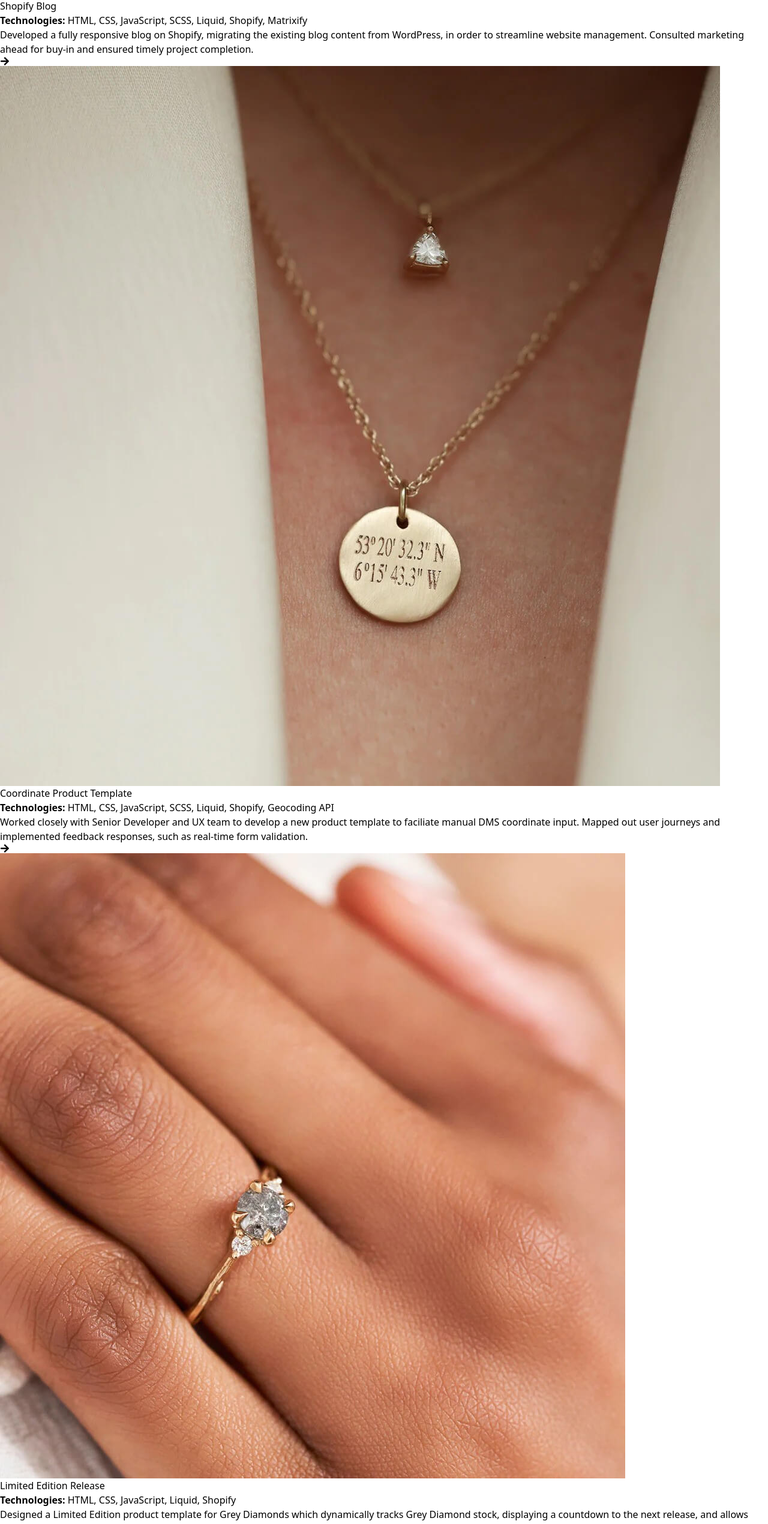
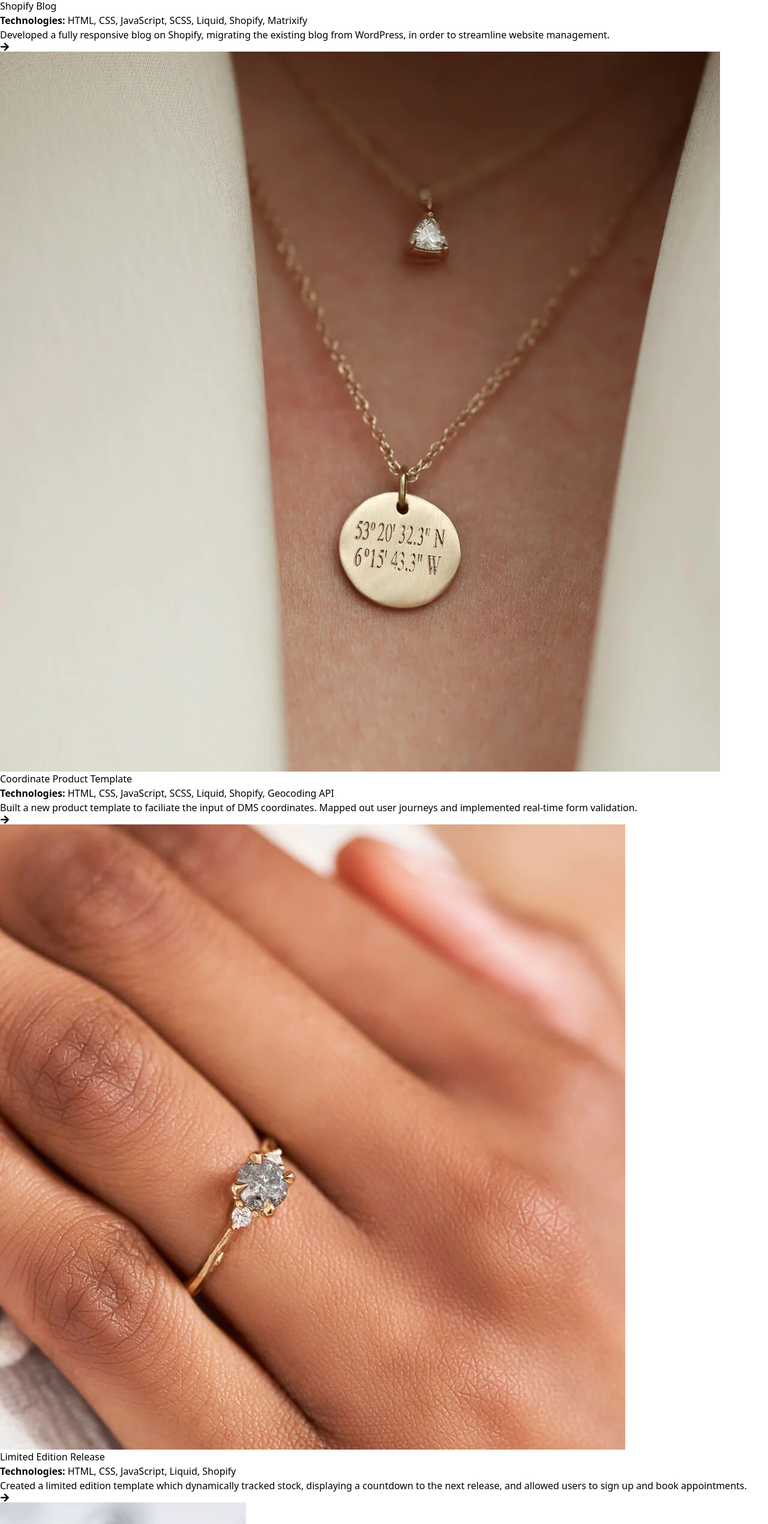
Before and after one commit to JessicaJuliet/react-portfolio, a React (Vite) app: page / in a window 1280 px wide. Shown: the part 2749-5289 px from the top of the page at 60% size. Built offline with nearby package versions, Linux system fonts and the light colour scheme.

Commit message:
refactor(data): updated professionalProjects copy

```diff
--- a/src/data.jsx
+++ b/src/data.jsx
@@ -72,7 +72,7 @@ export const skills = [
       github: 'https://github.com/jessicaJuliet',
       title: 'Shopify Blog',
       technology: 'HTML, CSS, JavaScript, SCSS, Liquid, Shopify, Matrixify',
-      text: 'Developed a fully responsive blog on Shopify, migrating the existing blog content from WordPress, in order to streamline website management. Consulted marketing ahead for buy-in and ensured timely project completion.',
+      text: 'Developed a fully responsive blog on Shopify, migrating the existing blog from WordPress, in order to streamline website management.',
     },
     {
       id: nanoid(),
@@ -82,7 +82,7 @@ export const skills = [
       github: 'https://github.com/jessicaJuliet',
       title: 'Coordinate Product Template',
       technology: 'HTML, CSS, JavaScript, SCSS, Liquid, Shopify, Geocoding API',
-      text: 'Worked closely with Senior Developer and UX team to develop a new product template to faciliate manual DMS coordinate input. Mapped out user journeys and implemented feedback responses, such as real-time form validation.',
+      text: 'Built a new product template to faciliate the input of DMS coordinates. Mapped out user journeys and implemented real-time form validation.',
     },
     {
       id: nanoid(),
@@ -92,7 +92,7 @@ export const skills = [
       github: 'https://github.com/jessicaJuliet',
       title: 'Limited Edition Release',
       technology: 'HTML, CSS, JavaScript, Liquid, Shopify',
-      text: 'Designed a Limited Edition product template for Grey Diamonds which dynamically tracks Grey Diamond stock, displaying a countdown to the next release, and allows users to sign up for notifications and book appointments.',
+      text: 'Created a limited edition template which dynamically tracked stock, displaying a countdown to the next release, and allowed users to sign up and book appointments.',
     },
     {
       id: nanoid(),
@@ -102,7 +102,7 @@ export const skills = [
       github: 'https://github.com/jessicaJuliet',
       title: 'Engagement Landing Page',
       technology: 'HTML, CSS, JavaScript, SCSS, Liquid, Shopify',
-      text: 'Developed a new Engagement page, working alongside UX designer, which includes visually appealing category blocks, detailed product material tabs and a recommended reading section.',
+      text: 'Developed a new Engagement page which included visually appealing category blocks, detailed product material tabs and a recommended reading section.',
     },
     {
       id: nanoid(),
@@ -110,9 +110,9 @@ export const skills = [
       pageLink: "/education-hub",
       url: 'https://www.chupi.com/pages/education',
       github: 'https://github.com/jessicaJuliet',
-      title: 'Education Articles',
-      technology: 'HTML, CSS, Shopify',
-      text: 'Elevated website SEO through developing four educational article pages. These blended a captivating design, with a scrolling sidebar, and strageic keyword integration to contribute to enhanced search engine visibility.',
+      title: 'Education Hub',
+      technology: 'HTML, CSS, SCSS, Liquid, Shopify',
+      text: "Crafted a resource to enrich the engagement ring buyer's experience. This blended a captivating design with strategic keywork integration to enhance SEO.",
     }
   ];
 
```
